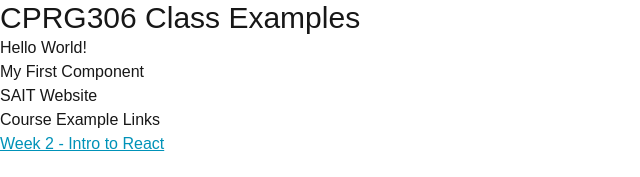
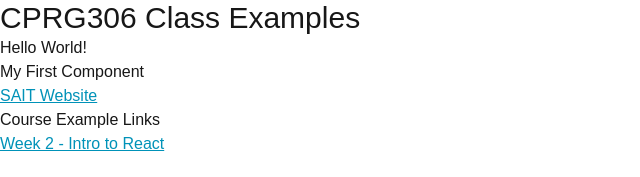
Before and after one commit to Jessie-Tang-Iu/cprg306-assignments, a Next.js app: page / in a window 1280 px wide. Shown: the top 177 px of the page, without its empty margins (0-640 px from the left). Built offline with nearby package versions, Linux system fonts and the light colour scheme.

Commit message:
Update my-first-component.js
adding the className

```diff
--- a/app/_components/my-first-component.js
+++ b/app/_components/my-first-component.js
@@ -5,7 +5,7 @@ export default function MyFirstComponent() {
     return (
         <div>
             <h3>My First Component</h3>
-            <Link href="https://www.sait.ca">SAIT Website</Link>
+            <Link href="https://www.sait.ca" className="text-cyan-600 underline hover:text-cyan-300">SAIT Website</Link>
         </div>
     );
 }
```
